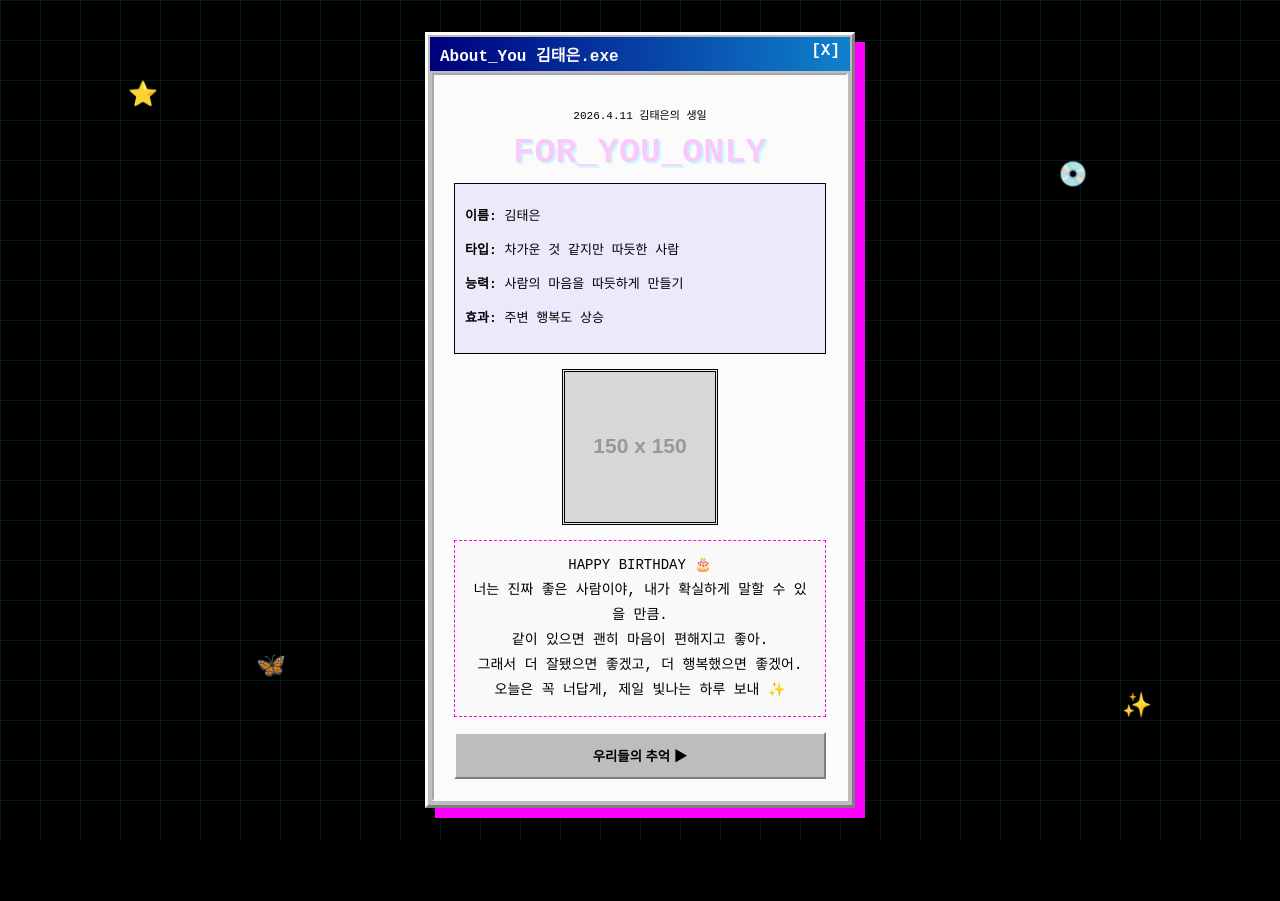
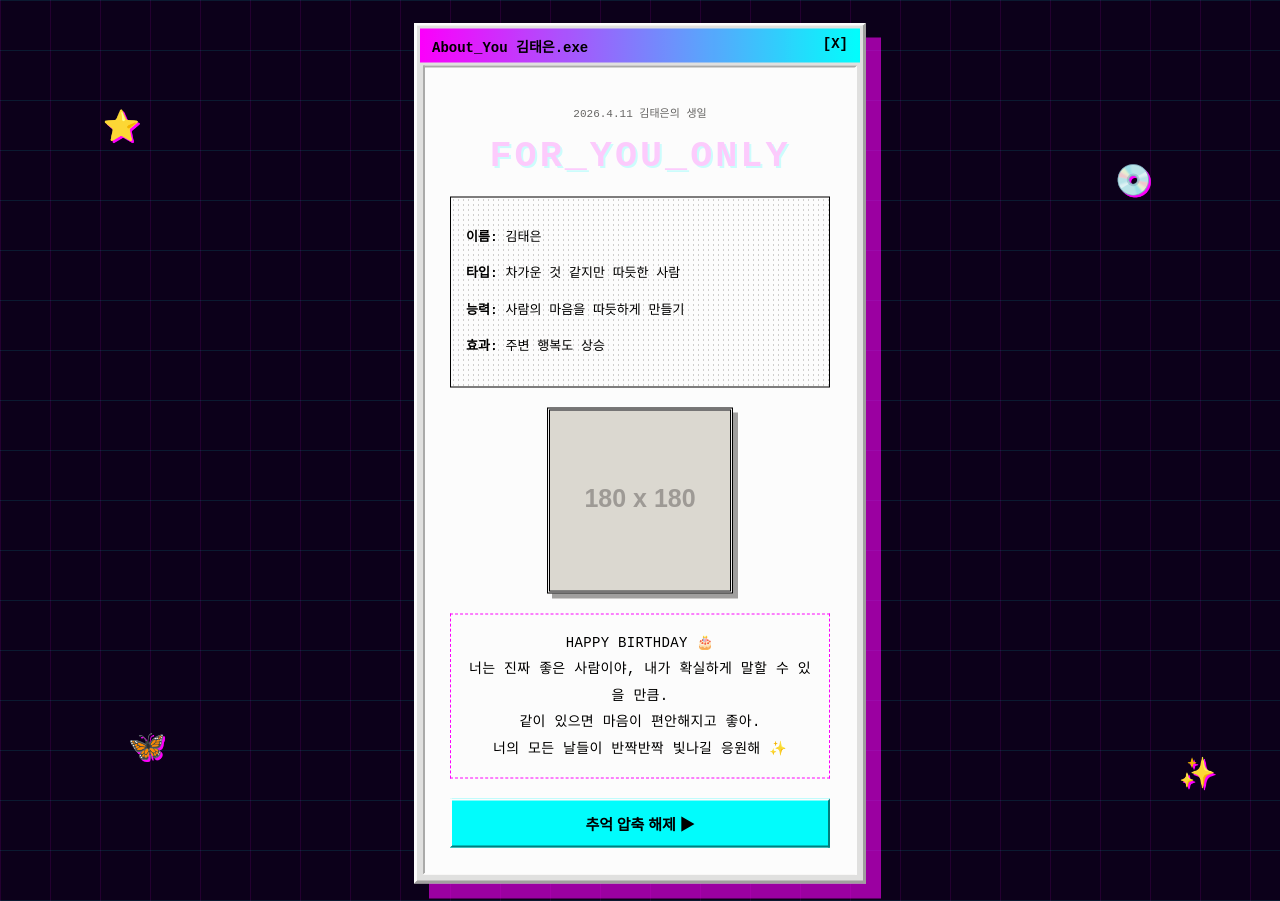
Before and after one commit to MI1268/HAPPY-BIRTHDAY, a plain HTML site: page index.html in a window 1280 px wide. Before the commit the page ends 840 px from the top, so only its background shows below. Drawn offline with Linux system fonts and the light colour scheme; placeholder pictures from the web are drawn by us; a web font is replaced by a local one.

Commit message:
Update index.html for styling and content changes

```diff
--- a/index.html
+++ b/index.html
@@ -3,164 +3,191 @@
 <head>
 <meta charset="UTF-8">
 <meta name="viewport" content="width=device-width, initial-scale=1.0">
-<title>HBD_MY_BESTIE_V4.0</title>
-
-<!-- 폰트 -->
-<link href="https://cdn.jsdelivr.net/gh/orioncactus/pretendard/dist/web/static/pretendard.css" rel="stylesheet">
+<title>HBD_MY_BESTIE_V5.2</title>
 
 <style>
+/* ✅ 폰트 (유지) */
+@font-face {
+    font-family: 'DungGeunMo';
+    src: url('https://fastly.jsdelivr.net/gh/projectnoonnu/noonfonts_2107@1.1/DungGeunMo.woff') format('woff');
+}
+
+/* 1. 배경 컬러 및 효과 현대화 */
 body {
-    background-color: #000;
+    background-color: #0c001a; /* deep neon purple */
     background-image:
         linear-gradient(rgba(0, 255, 255, 0.1) 1px, transparent 1px),
-        linear-gradient(90deg, rgba(0, 255, 255, 0.1) 1px, transparent 1px);
-    background-size: 40px 40px;
-    color: #fff;
-    font-family: 'Pretendard', monospace;
+        linear-gradient(90deg, rgba(255, 0, 255, 0.1) 1px, transparent 1px);
+    background-size: 50px 50px; /* 격자 크기 살짝 키움 */
 
+    font-family: 'DungGeunMo', monospace;
     display: flex;
     justify-content: center;
     align-items: center;
-
     min-height: 100vh;
     margin: 0;
-    overflow-y: auto;
     padding: 20px;
-
-    animation: flicker 3s infinite;
+    animation: crtEffect 4s infinite; /* 효과 이름 구체화 */
 }
 
-/* CRT 느낌 */
-@keyframes flicker {
-    0%, 100% { opacity: 1; }
-    50% { opacity: 0.97; }
+@keyframes crtEffect {
+    0%, 100% { opacity: 1; filter: sepia(0.1) contrast(1.1); }
+    50% { opacity: 0.99; filter: sepia(0) contrast(1); }
 }
 
-/* 창 */
+/* 2. 윈도우 창 컬러 및 그림자 현대화 */
 .window {
-    background: #c0c0c0;
+    background: #e0e0e0; /* 밝은 cyber silver */
     border: 3px solid;
-    border-color: #fff #808080 #808080 #fff;
+    border-color: #fff #a0a0a0 #a0a0a0 #fff; /* 테두리색 부드럽게 */
     width: 100%;
-    max-width: 420px;
-    padding: 2px;
-    box-shadow: 10px 10px 0px #ff00ff;
+    max-width: 440px;
+    padding: 3px;
+    box-shadow: 15px 15px 0px rgba(255, 0, 255, 0.6); /* 네온 핑크 그림자 투명도 */
+
+    transform: translateY(10px);
+    animation: float 2s ease-in-out infinite alternate;
+    transition: 0.3s;
 }
 
+.window:hover {
+    transform: translateY(0px) scale(1.02);
+    box-shadow: 20px 20px 0px rgba(0, 255, 255, 0.6); /* 호버 시 네온 블루 그림자 */
+}
+
+@keyframes float {
+    from { transform: translateY(10px); }
+    to { transform: translateY(-5px); }
+}
+
+/* 3. 타이틀바 그라디언트 수정 */
 .title-bar {
-    background: linear-gradient(90deg, #000080, #1084d0);
-    color: white;
-    padding: 5px 10px;
+    background: linear-gradient(90deg, #ff00ff, #00ffff); /* 홀로그램 그라디언트 */
+    color: #000; /* 글자색 검정으로 변경해 가독성 확보 */
+    padding: 7px 12px;
     font-weight: bold;
     display: flex;
     justify-content: space-between;
+    font-size: 14px;
 }
 
-/* 내용 */
 .content {
-    padding: 20px;
+    padding: 25px;
     text-align: center;
-    background-color: #fff;
+    background-color: rgba(255, 255, 255, 0.95); /* 살짝 투명하게 */
     color: #000;
-    margin: 2px;
+    margin: 3px;
     border: 2px inset #fff;
 }
 
-/* 타이틀 */
 h1 {
-    font-size: 2.2rem;
+    font-size: 2.3rem;
     color: #ff00ff;
-    text-shadow: 2px 2px #00ffff;
-    margin: 10px 0;
+    text-shadow: 2px 2px 0px #00ffff;
+    margin: 15px 0;
     animation: blink 0.8s infinite;
+    letter-spacing: 3px;
 }
 
 @keyframes blink {
     50% { opacity: 0; }
 }
 
-/* 프로필 */
+/* 4. 프로필 영역 패턴 추가 */
 .profile {
     font-size: 13px;
     text-align: left;
-    margin: 10px 0;
-    padding: 10px;
-    background: #eef;
+    margin: 20px 0;
+    padding: 15px;
+    background-color: #fdfdfd;
+    background-image: radial-gradient(#a0a0a0 0.5px, transparent 0.5px); /* 미세한 도트 패턴 */
+    background-size: 5px 5px;
     border: 1px solid #000;
-    line-height: 1.6;
+    line-height: 1.8;
 }
 
-/* 사진 */
 .photo-zone {
-    width: 150px;
-    height: 150px;
-    margin: 15px auto;
+    width: 180px;
+    height: 180px;
+    margin: 20px auto;
     border: 3px double #000;
     background: #eee;
     overflow: hidden;
+    box-shadow: 5px 5px 0px #a0a0a0; /* 사진에 입체감 추가 */
 }
 
 .photo-zone img {
     width: 100%;
     height: 100%;
     object-fit: cover;
-    filter: contrast(120%) saturate(150%);
+    filter: contrast(110%) saturate(130%) sepia(0.1); /* 폴라로이드 감성 */
 }
 
-/* 메시지 */
 .message {
     font-size: 14px;
-    line-height: 1.8;
+    line-height: 1.9;
     border: 1px dashed #ff00ff;
-    padding: 12px;
-    background: #fdfdfd;
-    margin-top: 10px;
+    padding: 15px;
+    background: #fff;
+    margin-top: 15px;
+    letter-spacing: 0.3px;
 }
 
-/* 숨겨진 메시지 */
 .hidden {
     display: none;
-    margin-top: 10px;
-    font-size: 13px;
-    color: #333;
+    margin-top: 15px;
+    font-size: 14px;
+    color: #ff00ff;
+    font-weight: bold;
+    animation: fadeIn 1s ease forwards;
 }
 
-/* 버튼 */
+@keyframes fadeIn {
+    from { opacity: 0; transform: translateY(10px); }
+    to { opacity: 1; transform: translateY(0); }
+}
+
+/* 5. 버튼 컬러 현대화 */
 button {
-    margin-top: 15px;
+    margin-top: 20px;
     padding: 12px;
     width: 100%;
-    background: #c0c0c0;
+    background: #00ffff; /* Cyber cyan */
+    color: #000;
     border: 2px solid;
-    border-color: #fff #808080 #808080 #fff;
+    border-color: #fff #008080 #008080 #fff; /* 테두리색 변경 */
     cursor: pointer;
     font-weight: bold;
+    font-family: 'DungGeunMo';
+    font-size: 15px;
+    transition: 0.1s;
+}
+
+button:hover {
+    background: #ff00ff; /* Neon magenta */
+    color: #fff;
+    transform: scale(1.02);
 }
 
 button:active {
-    border-color: #808080 #fff #fff #808080;
+    border-color: #008080 #fff #fff #008080;
+    transform: translateY(2px);
 }
 
-button:hover {
-    background: #ff00ff;
-    color: white;
-}
-
-/* 장식 */
 .decor {
     position: absolute;
-    font-size: 24px;
-    z-index: -1;
+    font-size: 30px;
+    filter: drop-shadow(2px 2px 0px #ff00ff); /* 장식에 네온 효과 */
 }
 </style>
 </head>
 
 <body>
 
-<div class="decor" style="top: 10%; left: 10%;">⭐</div>
-<div class="decor" style="top: 20%; right: 15%;">💿</div>
-<div class="decor" style="bottom: 15%; left: 20%;">🦋</div>
-<div class="decor" style="bottom: 10%; right: 10%;">✨</div>
+<div class="decor" style="top: 12%; left: 8%;">⭐</div>
+<div class="decor" style="top: 18%; right: 10%;">💿</div>
+<div class="decor" style="bottom: 15%; left: 10%;">🦋</div>
+<div class="decor" style="bottom: 12%; right: 5%;">✨</div>
 
 <div class="window">
     <div class="title-bar">
@@ -169,10 +196,9 @@ button:hover {
     </div>
 
     <div class="content">
-        <p style="font-size: 11px;">2026.4.11 김태은의 생일</p>
+        <p style="font-size: 11px; color: #666;">2026.4.11 김태은의 생일</p>
         <h1>FOR_YOU_ONLY</h1>
 
-        <!-- 프로필 -->
         <div class="profile">
             <p><b>이름:</b> 김태은</p>
             <p><b>타입:</b> 차가운 것 같지만 따듯한 사람</p>
@@ -180,33 +206,35 @@ button:hover {
             <p><b>효과:</b> 주변 행복도 상승</p>
         </div>
 
-        <!-- 사진 -->
         <div class="photo-zone">
-            <img src="https://via.placeholder.com/150">
+            <img src="https://via.placeholder.com/180" alt="HBD 태은">
         </div>
 
-        <!-- 메시지 -->
         <div class="message">
             HAPPY BIRTHDAY 🎂<br>
             너는 진짜 좋은 사람이야, 내가 확실하게 말할 수 있을 만큼.<br>
-            같이 있으면 괜히 마음이 편해지고 좋아.<br>
-            그래서 더 잘됐으면 좋겠고, 더 행복했으면 좋겠어.<br>
-            오늘은 꼭 너답게, 제일 빛나는 하루 보내 ✨
+            같이 있으면 마음이 편안해지고 좋아.<br>
+            너의 모든 날들이 반짝반짝 빛나길 응원해 ✨
         </div>
 
-        <!-- 숨겨진 메시지 -->
         <div id="secret" class="hidden">
-            사실 너랑 보낸 시간들 전부 다 소중했어.<br>
-            앞으로도 계속 같이 웃자 😊
+            "사실 너랑 함께한 모든 순간이 나에겐 행운이야.<br>
+            앞으로도 오래오래 즐겁게 지내자! 😊"
         </div>
 
-        <button onclick="reveal()">우리들의 추억 ▶</button>
+        <button onclick="reveal()">추억 압축 해제 ▶</button>
     </div>
 </div>
 
 <script>
 function reveal() {
-    document.getElementById("secret").style.display = "block";
+    const secret = document.getElementById("secret");
+    secret.style.display = "block";
+    const btn = document.querySelector("button");
+    btn.innerText = "MISSION COMPLETE 💖";
+    btn.style.background = "#fff";
+    btn.style.color = "#ff00ff";
+    btn.style.borderColor = "#ff00ff";
 }
 </script>
 
```
